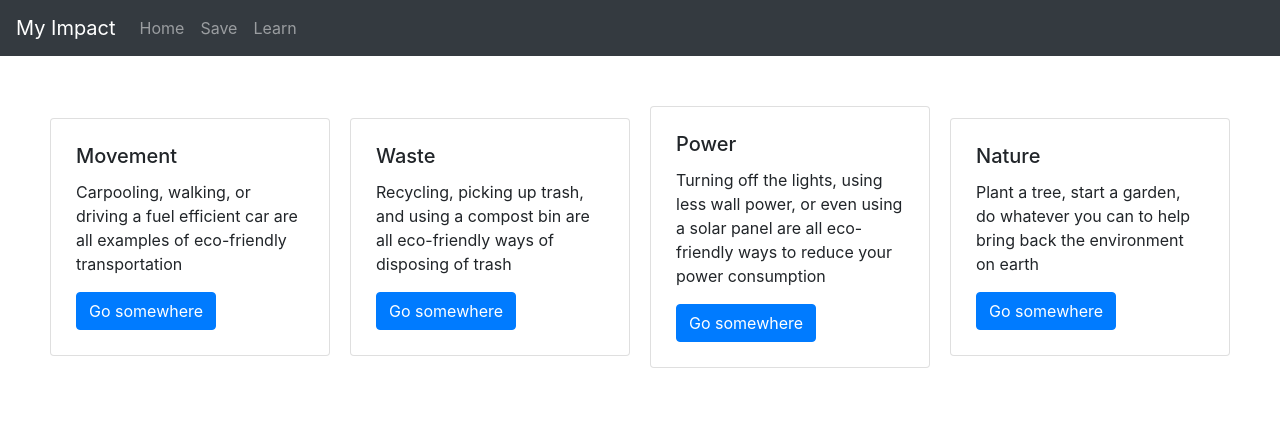
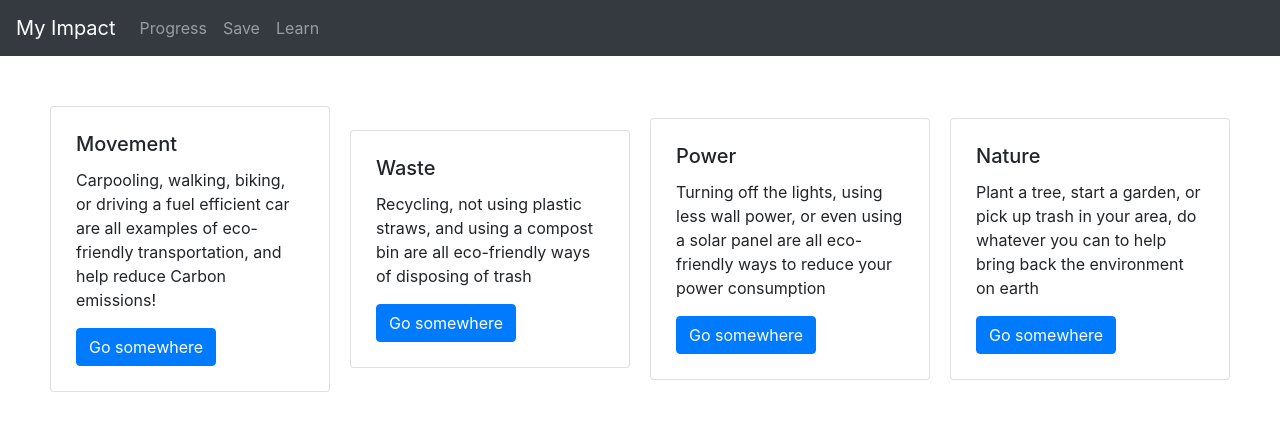
Before and after one commit to seant4/MyEnviro, a React (Create React App) app: page /save in a window 1280 px wide. Shown: the top 430 px of the page. Built offline with nearby package versions, Linux system fonts and the light colour scheme.

Commit message:
Modal Boxes added on Save

```diff
--- a/src/components/chart/ProgressChart.js
+++ b/src/components/chart/ProgressChart.js
@@ -28,7 +28,7 @@ function ProgressChart(){
           nature++;
       }
     }
-    const data =
+    let data =
       [ {angle: 1, radius: movement}, {angle: 2, radius: waste}, {angle: 3, radius: power}, {angle: 4, radius: nature} ];
     return (
       <div className="ProgressChart">
--- a/src/components/progress/progress.js
+++ b/src/components/progress/progress.js
@@ -2,17 +2,15 @@ import React, {useState} from 'react';
 import {useSelector} from 'react-redux';
 import './progress.css';
 import {Card, Container, Col, Row,CardColumns, Header, ListGroup, Item} from 'react-bootstrap';
-import ProgressChart from '../chart/ProgressChart';
 
 function Progress(){
-
+    console.log("start");
     const points = useSelector(state => state.points);
-    const names = useSelector(state => state.name);
+    const name = useSelector(state => state.name);
 
     return(
         <>
         <div className="Container">
-            <ProgressChart />
         </div>
         <div className="Container">
 
@@ -20,7 +18,7 @@ function Progress(){
             <Card style={{ width: '50rem' }} className="align-middle">
                 <Card.Header>You have {points} points!</Card.Header>
                     <ListGroup variant="flush">
-                        {([...names].reverse()).map((n)=>
+                        {([...name].reverse()).map((n)=>
                             <ListGroup.Item>{n}</ListGroup.Item>
                         )}
                     </ListGroup>
--- a/src/components/save/save.js
+++ b/src/components/save/save.js
@@ -1,12 +1,13 @@
-import React from 'react';
-import useWindowSize from 'react-use/lib/useWindowSize'
+import React, {useState} from 'react';
 import './save.css';
-import {CardColumns, Button, Card} from 'react-bootstrap';
+import {CardColumns, Button, Card, Modal} from 'react-bootstrap';
 import {useSelector, useDispatch} from 'react-redux';
 import {movement, waste, power, nature, namemovement, namewaste, namepower, namenature} from '../../actions';
-import Popup from "reactjs-popup";
+
 
 function SaveInfoBox(props) {
+
+
     return(
         <Card className="SaveInfoCard">
             <Card.Body>
@@ -18,18 +19,36 @@ function SaveInfoBox(props) {
     );
 }
 
+
+
 function Save(){
+
+    const [show, setShow] = useState(false);
+    const [content, setContent] = useState("Movement");
     const dispatch = useDispatch();
     const points = useSelector(state => state.points);
     const name = useSelector(state => state.name);
+    const handleClose = () => setShow(false);
+    const handleShow = (input) => {setShow(true); setContent(input);}
+    return(
 
-    return(
         <div className="Container">
+            <Modal show={show} onHide={handleClose}>
+          <Modal.Header closeButton>
+            <Modal.Title>Nice Work!</Modal.Title>
+          </Modal.Header>
+          <Modal.Body>Woohoo, you're on your way to making Earth a better place! Thats {content} points!</Modal.Body>
+          <Modal.Footer>
+            <Button variant="secondary" onClick={handleClose}>
+              Close
+            </Button>
+          </Modal.Footer>
+        </Modal>
             <CardColumns className="CardColumnsStyle">
-                <SaveInfoBox name="Movement" onClick={() => {dispatch(movement());dispatch(namemovement());}} description="Carpooling, walking, or driving a fuel efficient car are all examples of eco-friendly transportation" />
-                <SaveInfoBox name="Waste" onClick={() => {dispatch(waste());dispatch(namewaste())}} description="Recycling, picking up trash, and using a compost bin are all eco-friendly ways of disposing of trash" />
-                <SaveInfoBox name="Power" onClick={() => {dispatch(power());dispatch(namepower())}} description="Turning off the lights, using less wall power, or even using a solar panel are all eco-friendly ways to reduce your power consumption"/>
-                <SaveInfoBox name="Nature" onClick={() => {dispatch(nature());dispatch(namenature())}} description="Plant a tree, start a garden, do whatever you can to help bring back the environment on earth" />
+                <SaveInfoBox name="Movement" onClick={() => {handleShow(10); dispatch(movement());dispatch(namemovement());}} description="Carpooling, walking, biking, or driving a fuel efficient car are all examples of eco-friendly transportation, and help reduce Carbon emissions!" />
+                <SaveInfoBox name="Waste" onClick={() => {handleShow(5); dispatch(waste());dispatch(namewaste())}} description="Recycling, not using plastic straws, and using a compost bin are all eco-friendly ways of disposing of trash" />
+                <SaveInfoBox name="Power" onClick={() => {handleShow(2); dispatch(power());dispatch(namepower())}} description="Turning off the lights, using less wall power, or even using a solar panel are all eco-friendly ways to reduce your power consumption"/>
+                <SaveInfoBox name="Nature" onClick={() => {handleShow(15); dispatch(nature());dispatch(namenature())}} description="Plant a tree, start a garden, or pick up trash in your area, do whatever you can to help bring back the environment on earth" />
             </CardColumns>
         <div className="ContainBottom"></div>
         </div>
--- a/src/index.js
+++ b/src/index.js
@@ -23,7 +23,7 @@ const routing = (
         <Navbar bg="dark" variant="dark">
             <Navbar.Brand href="/">My Impact</Navbar.Brand>
             <Nav className="mr-auto">
-            <Nav.Link href="/">Home</Nav.Link>
+            <Nav.Link href="/">Progress</Nav.Link>
             <Nav.Link href="/save">Save</Nav.Link>
             <Nav.Link href="/learn">Learn</Nav.Link>
             </Nav>
```
